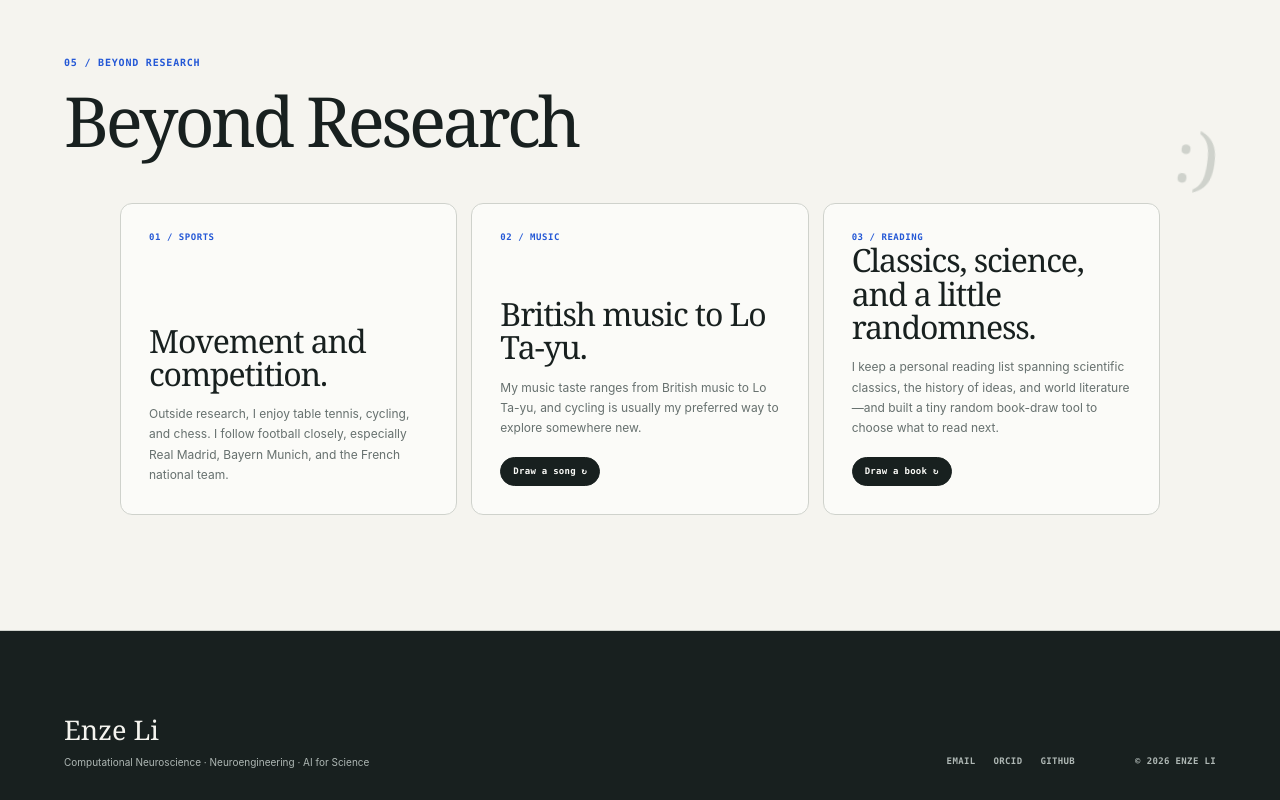
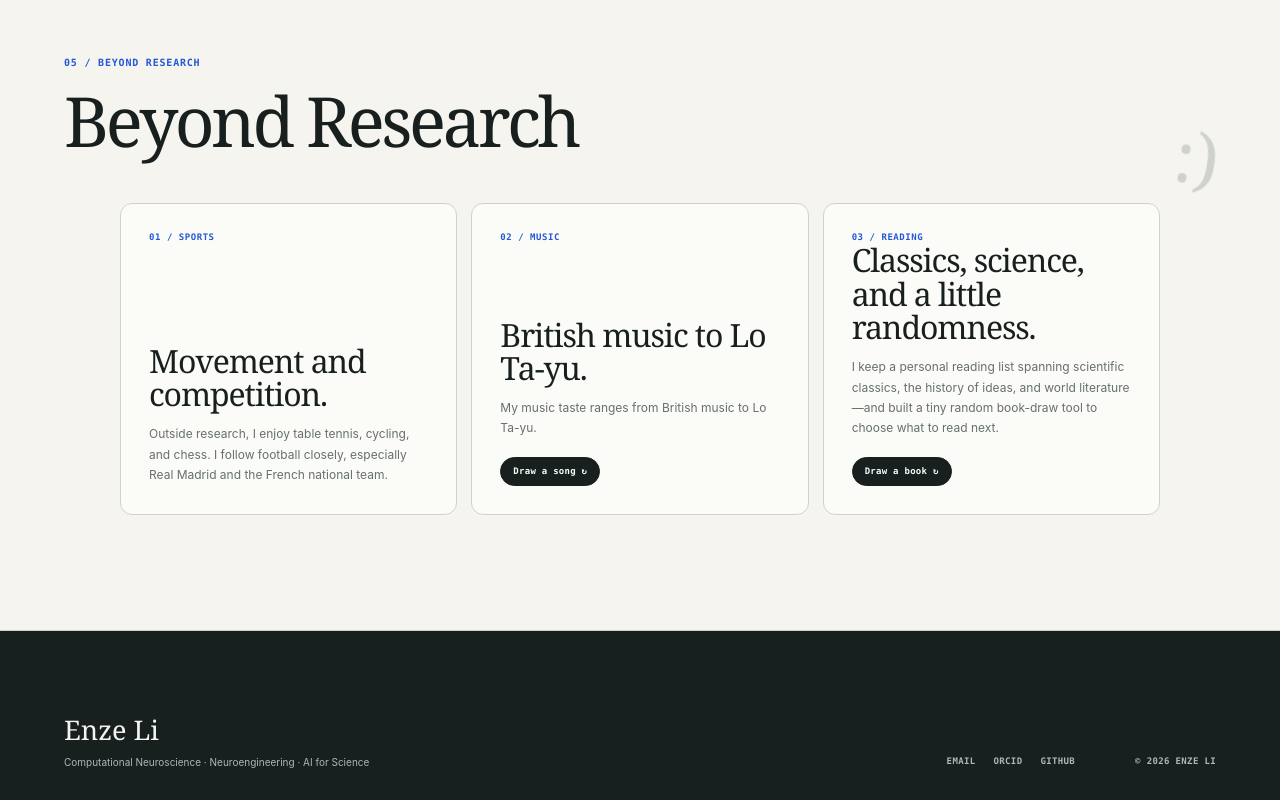
Before and after one commit to ssyel2/ssyel2.github.io, a React (Vite) app: page / in a window 1280 px wide. Shown: the part 4800-5600 px from the top of the page. Built offline with nearby package versions, Linux system fonts and the light colour scheme.

Commit message:
Refine personal interests copy

```diff
--- a/app/page.tsx
+++ b/app/page.tsx
@@ -353,9 +353,9 @@ export default function Home() {
       <section className="misc-section" id="misc">
         <div className="section-heading"><p className="section-kicker">05 / Beyond research</p><h2>Beyond Research</h2></div>
         <div className="misc-grid">
-          <article><span>01 / Sports</span><h3>Movement and competition.</h3><p>Outside research, I enjoy table tennis, cycling, and chess. I follow football closely, especially Real Madrid, Bayern Munich, and the French national team.</p></article>
+          <article><span>01 / Sports</span><h3>Movement and competition.</h3><p>Outside research, I enjoy table tennis, cycling, and chess. I follow football closely, especially Real Madrid and the French national team.</p></article>
           <article className="interactive-interest">
-            <span>02 / Music</span><h3>British music to Lo Ta-yu.</h3><p>My music taste ranges from British music to Lo Ta-yu, and cycling is usually my preferred way to explore somewhere new.</p>
+            <span>02 / Music</span><h3>British music to Lo Ta-yu.</h3><p>My music taste ranges from British music to Lo Ta-yu.</p>
             <div className="interest-controls">
               <button type="button" onClick={drawMusic}>{musicPick ? 'Draw another song' : 'Draw a song'} <span aria-hidden="true">↻</span></button>
             </div>
```
